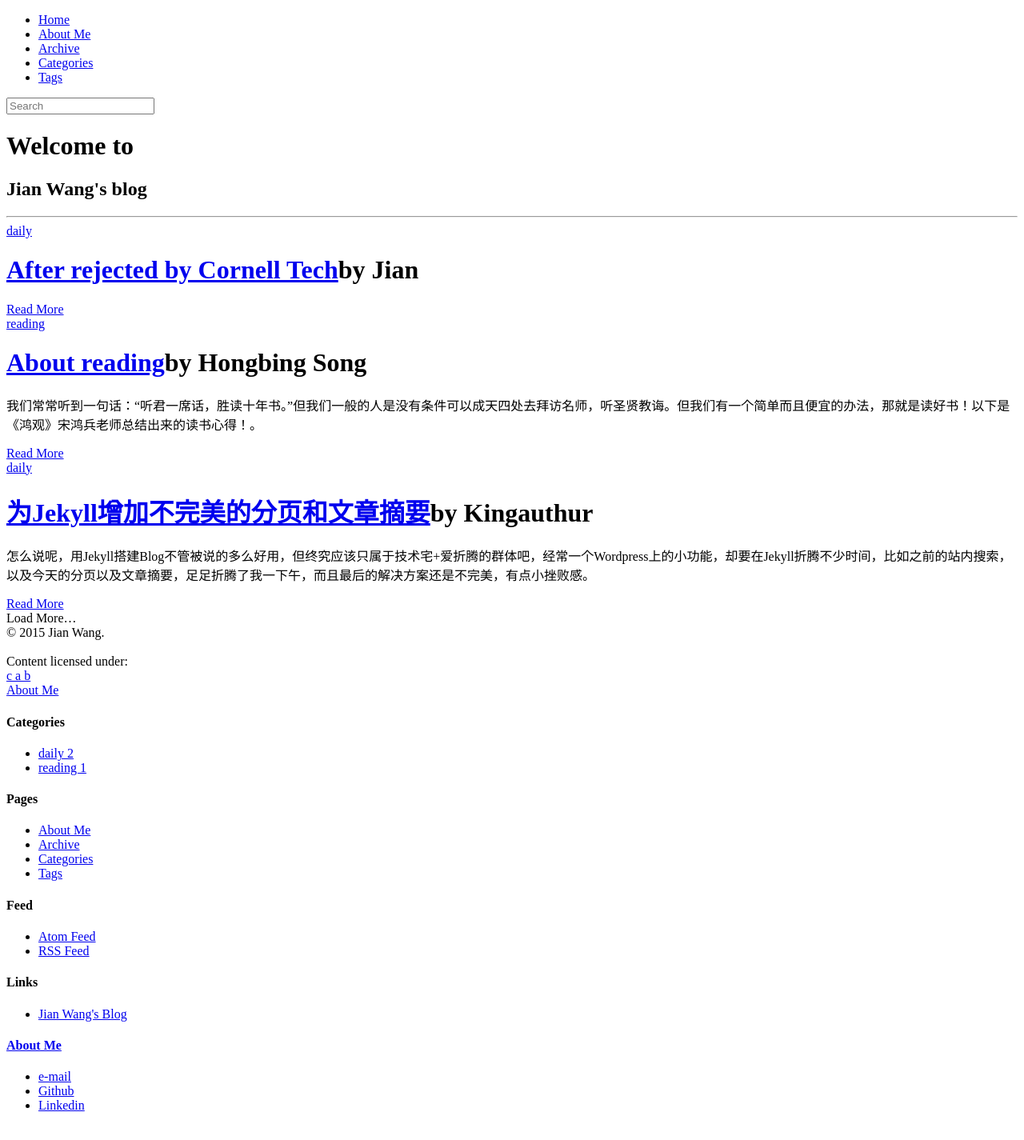
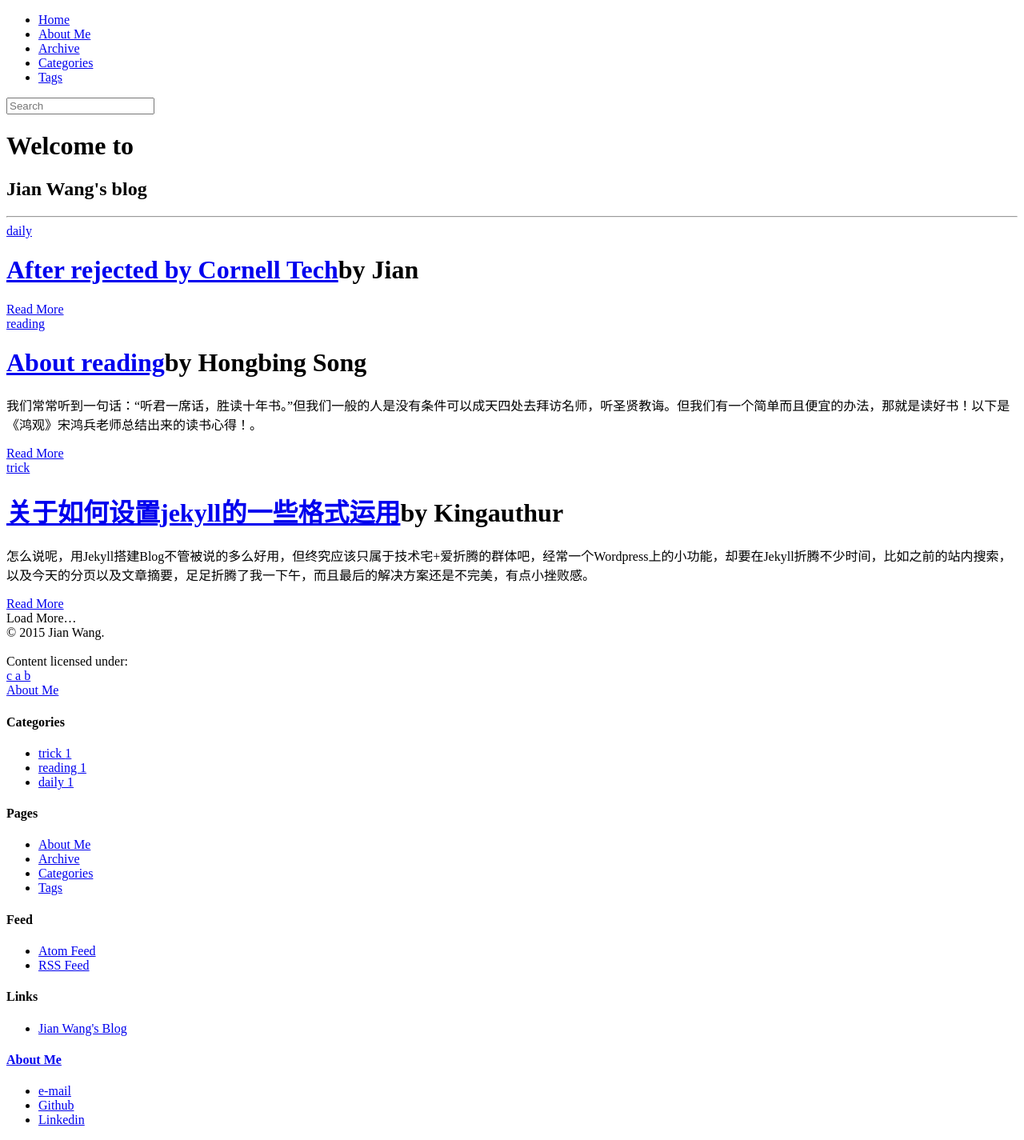
Before and after one commit to jianw851/jianw851.github.io, a Jekyll site: the page built from index.html, in a window 1280 px wide. Shown: the whole page at 80% size. Built offline with Jekyll 4.4.1, drawn with Linux system fonts in a browser that asks for light colours; nearby versions of some CDN libraries; library files that are not in the unit come from our copies; the list of posts is cut into pages by our own code.

Commit message:
Update 2014-8-4-paginate_and_excerpt_on_jekyll.md

```diff
--- a/_posts/2014-8-4-paginate_and_excerpt_on_jekyll.md
+++ b/_posts/2014-8-4-paginate_and_excerpt_on_jekyll.md
@@ -1,7 +1,7 @@
 ---
 layout: post
-category: daily
-title: 为Jekyll增加不完美的分页和文章摘要
+category: [trick]
+title: 关于如何设置jekyll的一些格式运用
 tagline: by Kingauthur
 tags: [jekyll]
 ---
```
